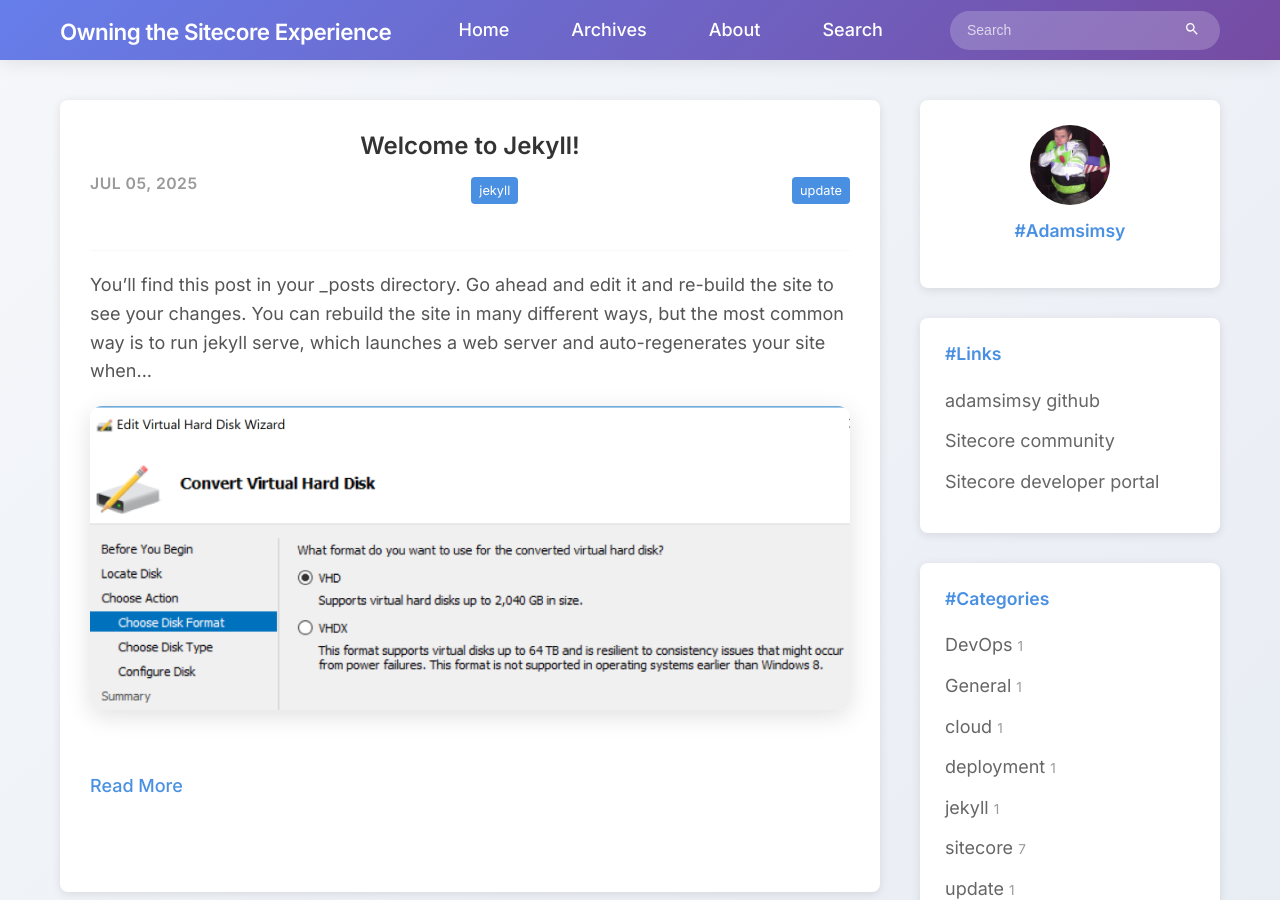
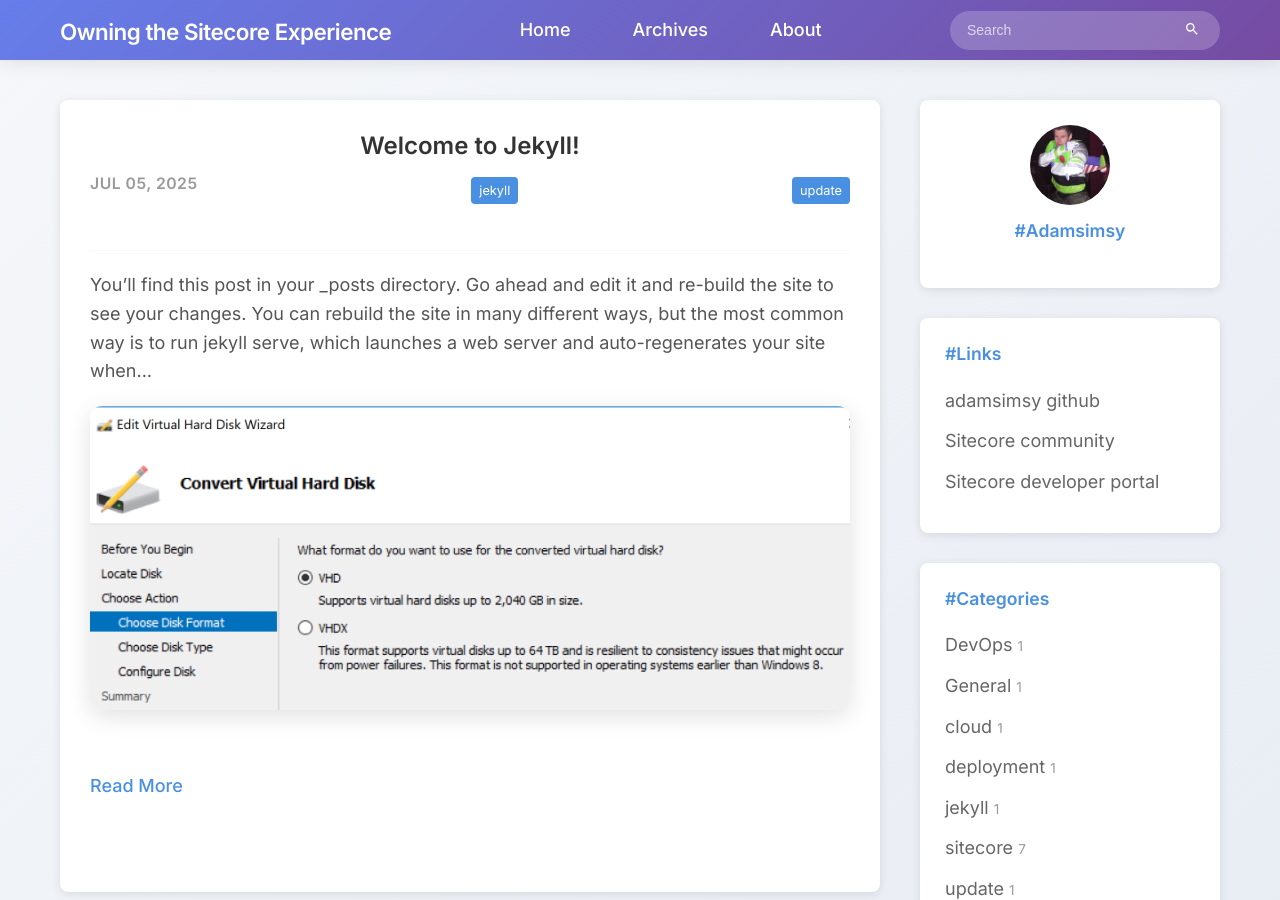
Before and after one commit to Adamsimsy/adamsimsy.github.io, a Jekyll site: the page built from blog/index.markdown, in a window 1280 px wide and 900 px high. Built offline with Jekyll 4.4.1, drawn with Linux system fonts in a browser that asks for light colours.

Commit message:
removed search

```diff
--- a/blog/_includes/header.html
+++ b/blog/_includes/header.html
@@ -24,7 +24,6 @@
           {%- else -%}
             <a class="nav-link" href="{{ "/about" | relative_url }}">About</a>
           {%- endif -%}
-          <a class="nav-link" href="{{ "/search" | relative_url }}">Search</a>
         </div>
       </nav>
 
```
